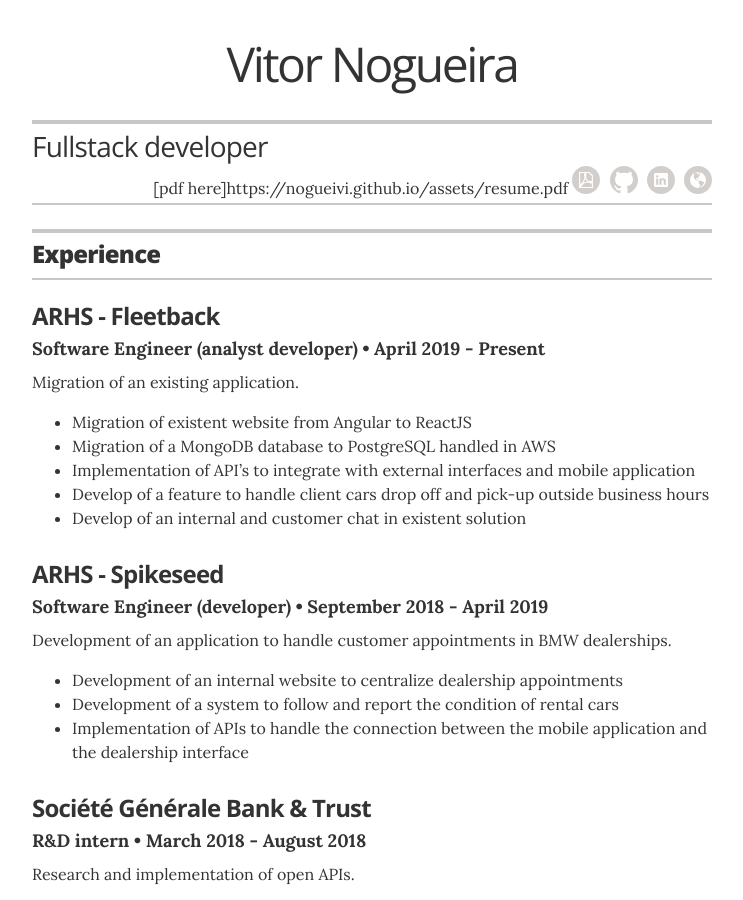
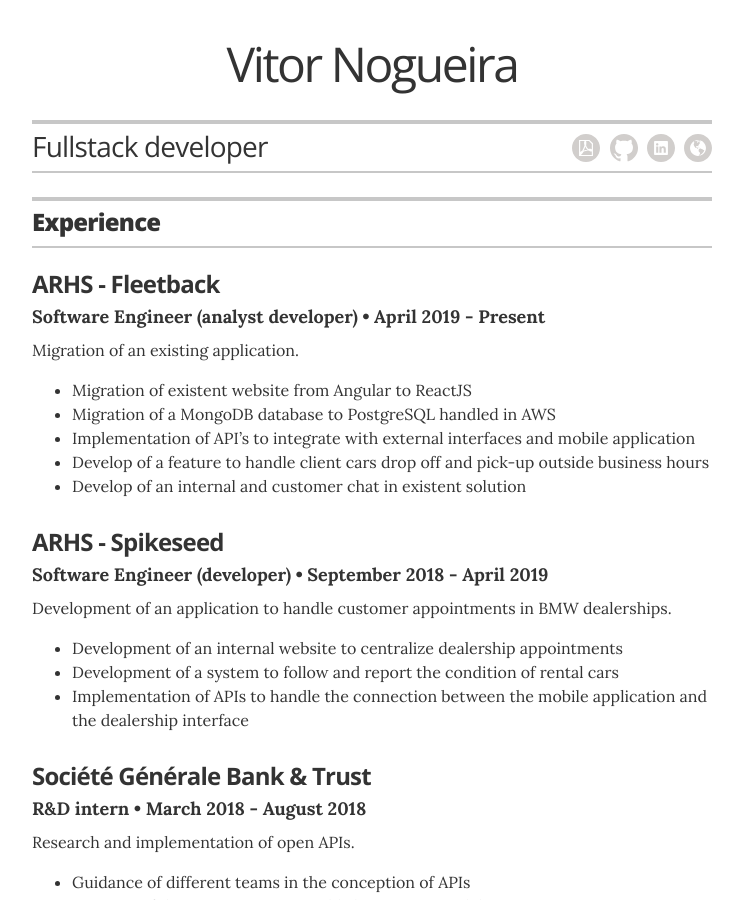
Before and after one commit to nogueivi/nogueivi.github.io, a Jekyll site: the page built from index.html, in a window 1280 px wide and 900 px high. Shown: the whole window, without its empty margins (268-1011 px from the left). Built offline with Jekyll 4.4.1, drawn with Linux system fonts in a browser that asks for light colours.

Commit message:
Removed testing text

```diff
--- a/_includes/icon-links.html
+++ b/_includes/icon-links.html
@@ -4,7 +4,6 @@
   <!-- Resume link -->
   {% if site.resume_social_links.resume_print_url %}
   <li class="icon-link-item">
-    [pdf here]{{ site.url }}/assets/resume.pdf
     <a href="{{ site.resume_social_links.resume_print_url }}" class="icon-link" itemprop="sameAs" download="vitor_nogueira.pdf">
       {% include icons/icon-pdf.html %}
     </a>
```
